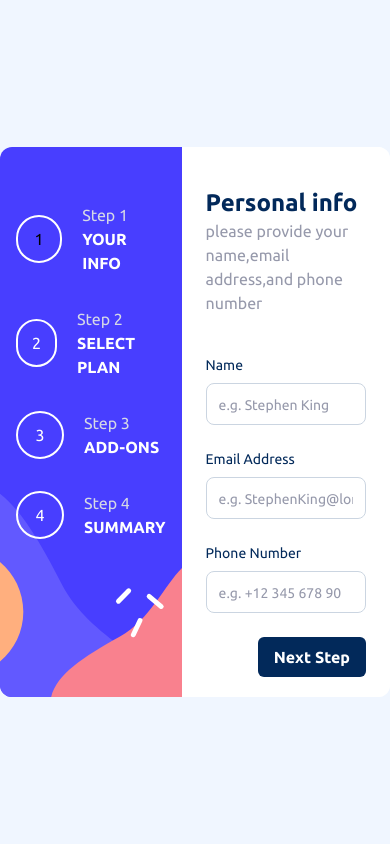
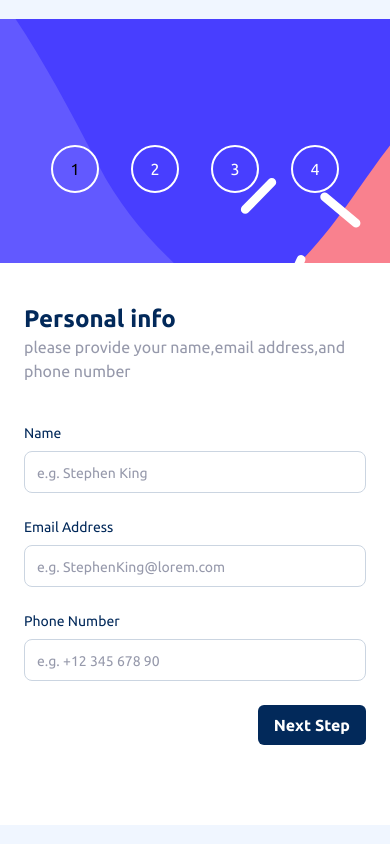
Before and after one commit to JohnAssebe/Multi-step-form, a React app: page / in a window 390 px wide. Built offline with nearby package versions, Linux system fonts and the light colour scheme; the HTML template or start-up script is replaced by a standard one.

Commit message:
style(responsiveness): add responsive for the navbar :sparkles:

```diff
--- a/src/components/sideBar.jsx
+++ b/src/components/sideBar.jsx
@@ -1,8 +1,8 @@
 /*eslint-disable*/
 const SideBar = ({ step }) => {
   return (
-    <div className="object-cover h-full p-4 bg-center bg-no-repeat bg-cover bg-desktopbg">
-      <div className="flex flex-col items-start justify-start gap-8 py-10 text-md text-White font-ubuntu">
+    <div className="relative object-cover h-[300px] flex items-center justify-center md:items-start md:h-full bg-center bg-no-repeat bg-cover bg-mobilebg md:p-4 md:bg-desktopbg">
+      <div className="flex items-center justify-center gap-8 py-2 md:py-10 md:items-start md:justify-start md:flex-col text-md text-White font-ubuntu">
         <div className="flex items-center justify-center gap-3">
           <div
             className={`flex duration-500 items-center justify-center w-12 h-12 bg-transparent border-2 rounded-full border-White ${
@@ -11,7 +11,7 @@ const SideBar = ({ step }) => {
           >
             <span>1</span>
           </div>
-          <div className="pl-2">
+          <div className="hidden pl-2 md:block">
             <p className="text-Lightgray">Step 1</p>
             <h3 className="font-bold uppercase">Your info</h3>
           </div>
@@ -25,7 +25,7 @@ const SideBar = ({ step }) => {
           >
             <span>2</span>
           </div>
-          <div className="pl-2">
+          <div className="hidden pl-2 md:block">
             <p className="text-Lightgray">Step 2</p>
             <h3 className="font-bold uppercase">Select Plan</h3>
           </div>
@@ -39,7 +39,7 @@ const SideBar = ({ step }) => {
           >
             <span>3</span>
           </div>
-          <div className="pl-2">
+          <div className="hidden pl-2 md:block">
             <p className="text-Lightgray">Step 3</p>
             <h3 className="font-bold uppercase">Add-Ons</h3>
           </div>
@@ -53,7 +53,7 @@ const SideBar = ({ step }) => {
           >
             <span>4</span>
           </div>
-          <div className="pl-2">
+          <div className="hidden pl-2 md:block">
             <p className="text-Lightgray">Step 4</p>
             <h3 className="font-bold uppercase">Summary</h3>
           </div>
--- a/src/view/form.jsx
+++ b/src/view/form.jsx
@@ -16,15 +16,15 @@ const Form = () => {
   const updateFormData = (form) => {
     setFormData({ ...formData, ...form });
   };
-  console.log(formData);
+  // console.log(formData);
   const backToStep2 = () => setStep(2);
   return (
-    <div className="flex items-center justify-center w-full h-screen bg-Magnolia">
-      <div className="flex items-start justify-center w-full lg:w-2/3 overflow-hidden bg-white rounded-xl h-[550px]">
-        <div className="h-full basis-1/3">
+    <div className="flex items-center justify-center w-full min-h-screen bg-Magnolia">
+      <div className="flex flex-col md:flex-row md:items-start items-center justify-center w-full lg:w-2/3 md:overflow-hidden bg-white rounded-xl h-[550px]">
+        <div className="w-full h-full md:basis-1/3">
           <SideBar step={step} />
         </div>
-        <div className="basis-2/3">
+        <div className="z-20 w-full sm:w-2/3 -mt-14 md:mt-0 md:basis-2/3">
           {step == 1 && (
             <FirstStepForm
               formData={formData}
```
